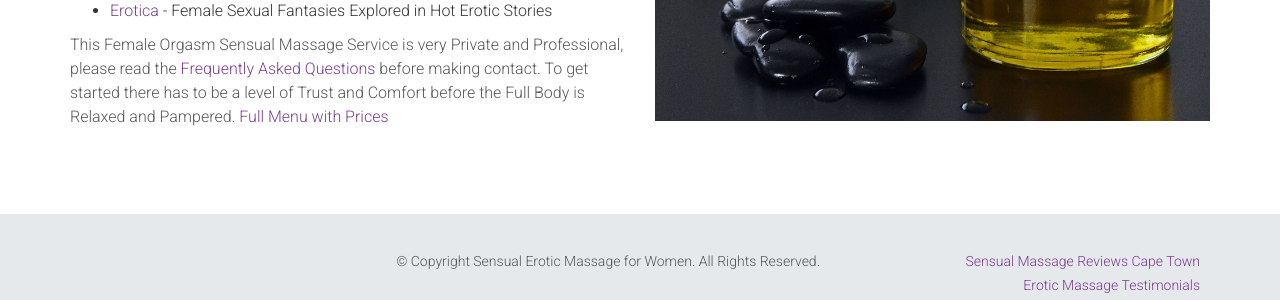
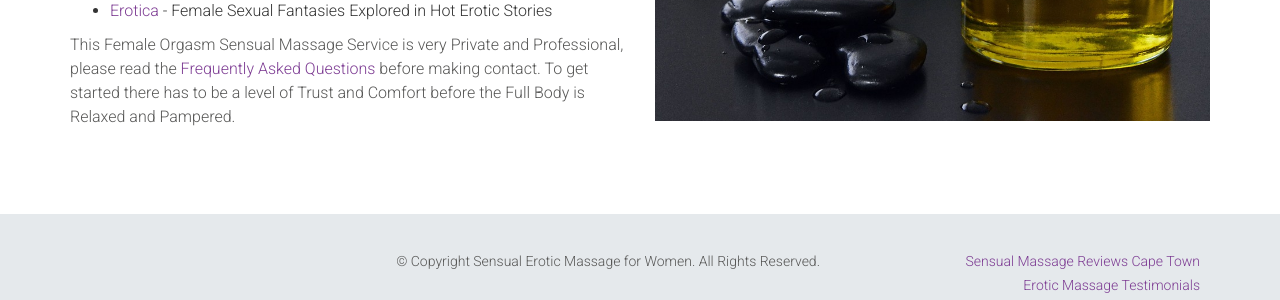
Before and after one commit to ianmarshall007/ianmarshall007.github.io, a Jekyll site: the page built from index.html, in a window 1280 px wide. Shown: the part 890-1190 px from the top of the page. Built offline with Jekyll 4.4.1, drawn with Linux system fonts in a browser that asks for light colours.

Commit message:
updated index

```diff
--- a/index.html
+++ b/index.html
@@ -37,7 +37,7 @@ Cape Town Sensual Massage, Nude, Body to Body is the perfect way to take the str
 </ul>
 <span style="color: #575756; font-family: Roboto, sans-serif;">
 This Female Orgasm Sensual Massage Service is very Private and Professional, please read the <a href="/faq/">Frequently Asked Questions</a> before making contact. To get started there has to be a level of Trust and Comfort before the Full Body is Relaxed and Pampered.
-<a href="/prices/">Full Menu with Prices</a></span></div></div></div>
+</span></div></div></div>
 <div id="column-5dc881ad21e25" class=" fw-col-md-6       "  style="  ">
 <div class="fw-main-row"><div class="fw-col-inner" ><div class="fw-single-image fw-single-image-center" >
 <img src="/images/pages/massage-oil.jpg" class="img-responsive" alt=""  /></div></div></div>
```
